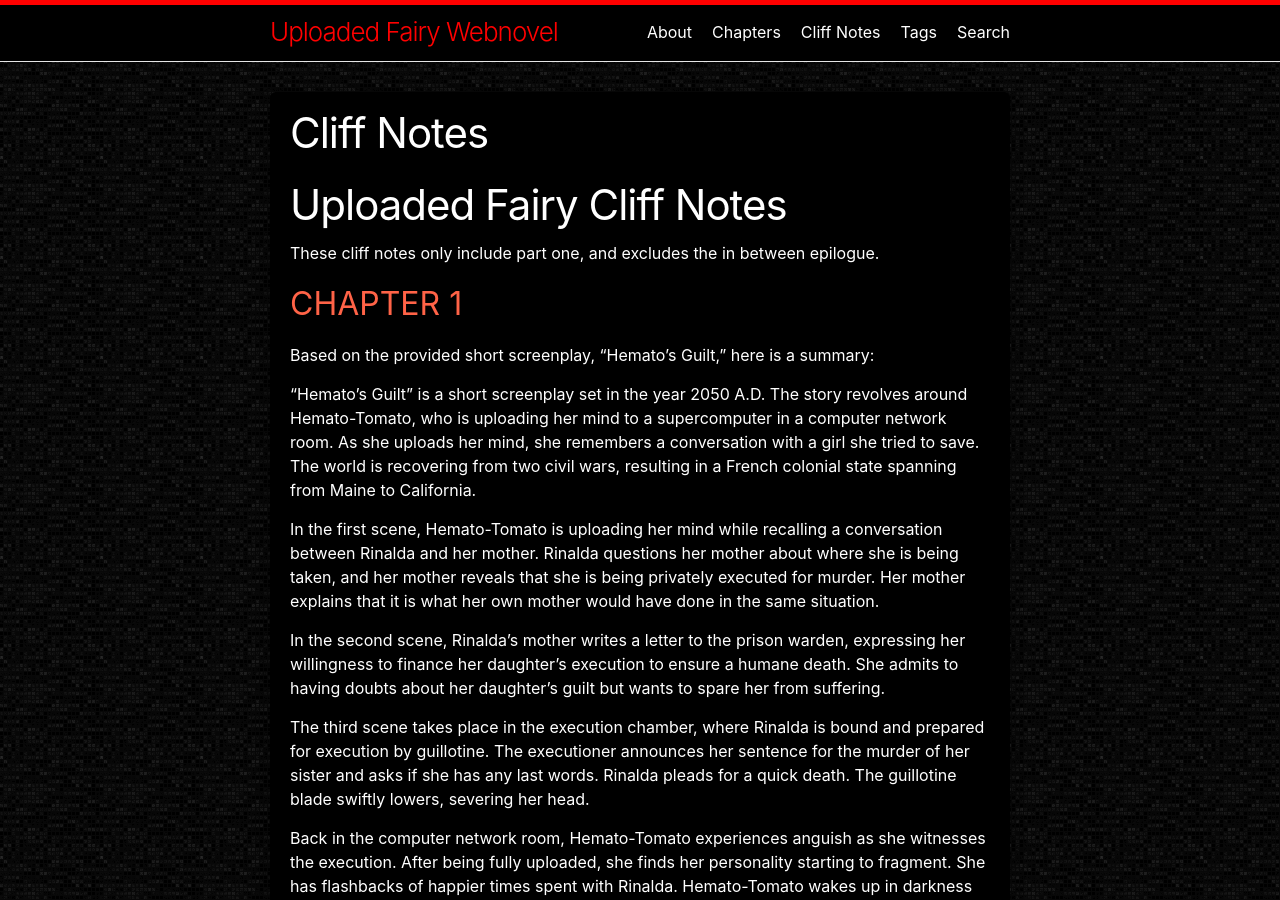
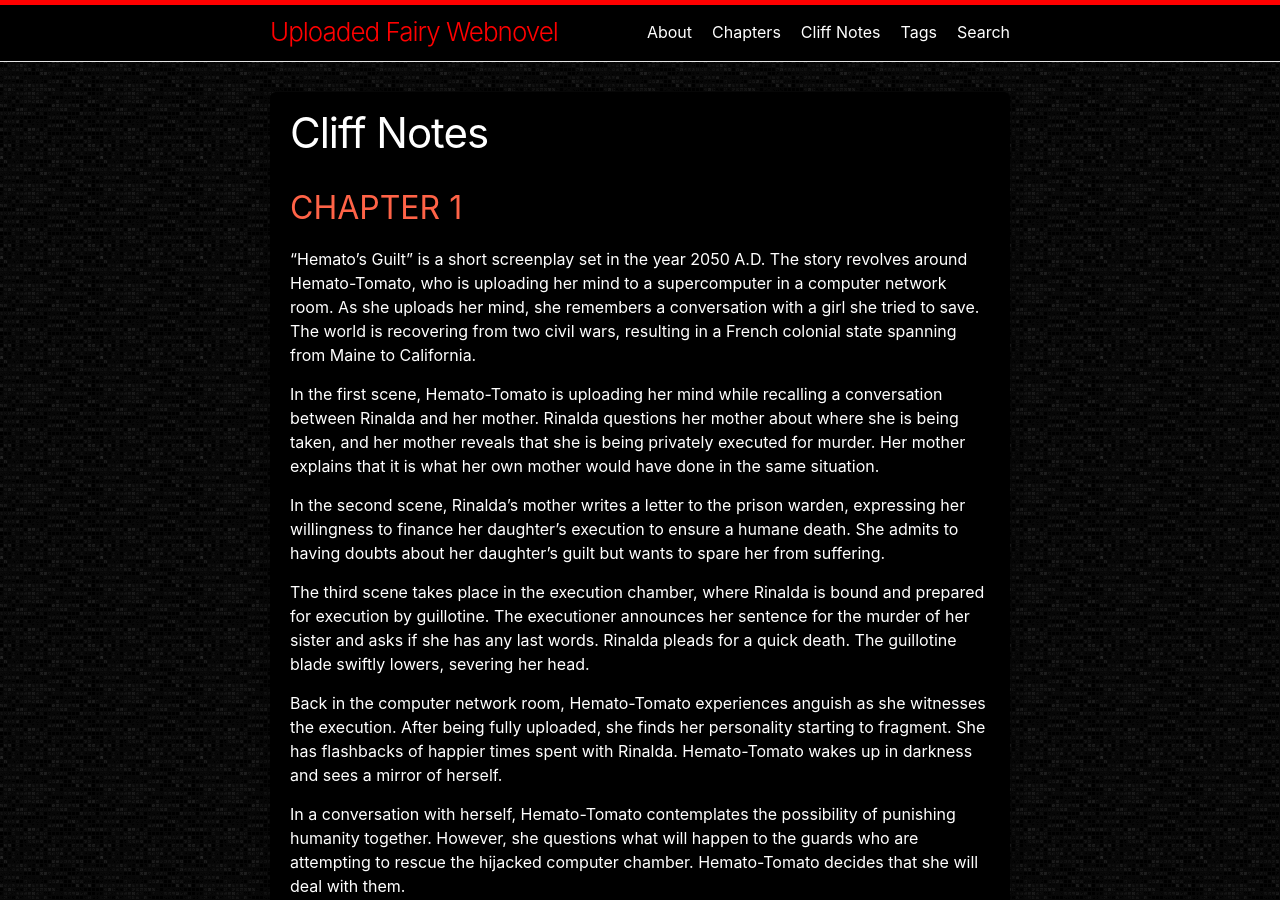
Before and after one commit to LWFlouisa/UploadedFairyOELN, a Jekyll site: the page built from cliffnotes.md, in a window 1280 px wide and 900 px high. Built offline with Jekyll 4.4.1, drawn with Linux system fonts in a browser that asks for light colours.

Commit message:
Update cliffnotes.md

```diff
--- a/cliffnotes.md
+++ b/cliffnotes.md
@@ -2,11 +2,7 @@
 layout: page
 title: "Cliff Notes"
 ---
-# Uploaded Fairy Cliff Notes
-These cliff notes only include part one, and excludes the in between epilogue.
-
 ## CHAPTER 1
-Based on the provided short screenplay, "Hemato's Guilt," here is a summary:
 
 "Hemato's Guilt" is a short screenplay set in the year 2050 A.D. The story revolves around Hemato-Tomato, who is uploading her mind to a supercomputer in a computer network room. As she uploads her mind, she remembers a conversation with a girl she tried to save. The world is recovering from two civil wars, resulting in a French colonial state spanning from Maine to California.
 
```
